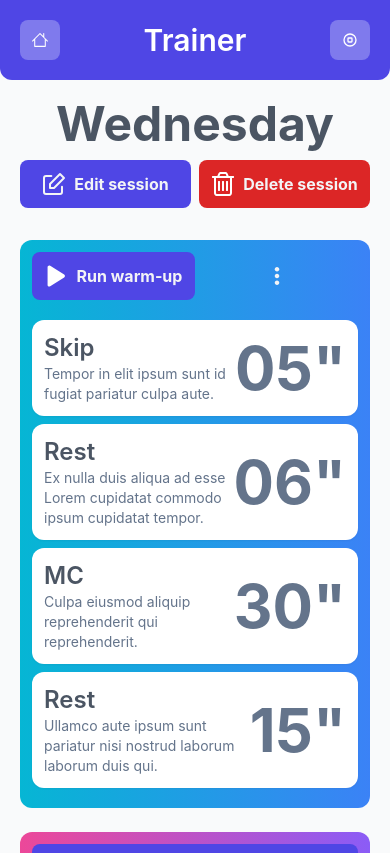
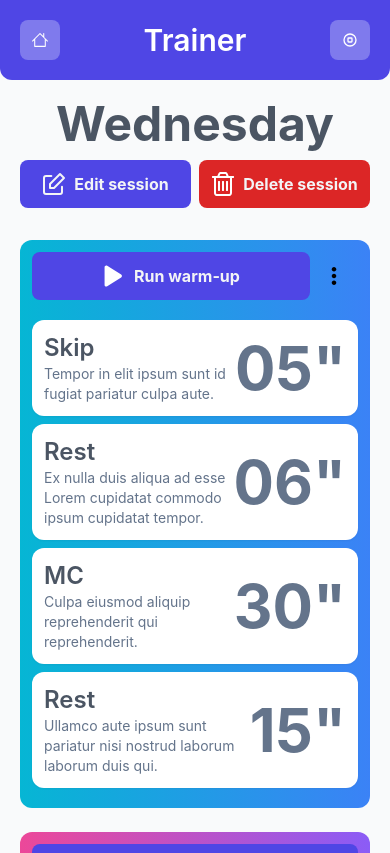
Before and after one commit to simone98dm/lazy-trainer-fe, a Vue app: page /details/4efd4d28-ee08-4713-838c-d527b518ab55 in a window 390 px wide. Shown: the top 853 px of the page. Built offline with nearby package versions, Linux system fonts and the light colour scheme.

Commit message:
add dropdown to duplicate

```diff
--- a/src/components/Button/Button.vue
+++ b/src/components/Button/Button.vue
@@ -17,29 +17,28 @@ const emit = defineEmits(["click"]);
       'appearance-none',
       'block',
       {
-        'bg-indigo-600 hover:bg-indigo-500':
+        'bg-indigo-600 hover:bg-indigo-500 text-gray-100':
           !props.color || props.color === ButtonColor.PRIMARY,
       },
-      { 'bg-red-600 hover:bg-red-500': props.color === ButtonColor.DANGER },
+      { 'bg-red-600 hover:bg-red-500 text-gray-100': props.color === ButtonColor.DANGER },
       {
-        'bg-green-600 hover:bg-green-500': props.color === ButtonColor.SUCCESS,
+        'bg-green-600 hover:bg-green-500 text-gray-100': props.color === ButtonColor.SUCCESS,
       },
       {
-        'bg-orange-600 hover:bg-orange-500':
+        'bg-orange-600 hover:bg-orange-500 text-gray-100':
           props.color === ButtonColor.WARNING,
       },
       {
-        'bg-slate-800 hover:bg-slate-500': props.color === ButtonColor.DARK,
+        'bg-slate-800 hover:bg-slate-500 text-gray-100': props.color === ButtonColor.DARK,
       },
       {
         'bg-white hover:bg-slate-100 text-black':
           props.color === ButtonColor.LIGHT,
       },
       {
-        'bg-trasparent hover:bg-slate-100':
+        'bg-trasparent hover:bg-slate-100 text-black':
           props.color === ButtonColor.TRASPARENT,
       },
-      'text-gray-100',
       'font-bold',
       'rounded-lg',
       'py-3',
--- /dev/null
+++ b/src/components/Dropdown/Dropdown.vue
@@ -0,0 +1,31 @@
+<script setup lang="ts">
+import { ref } from "vue";
+import Button from "@/components/Button/Button.vue";
+import DotsIcon from "@/components/Icons/DotsIcon.vue";
+import { ButtonColor, ButtonSize } from "../../utils";
+
+let showDropdown = ref(false);
+</script>
+
+<template>
+  <div class="relative">
+    <div
+      class="flex flex-row items-center w-full text-sm font-semibold text-left bg-transparent rounded-lg text-white"
+    >
+      <Button
+        :icon="DotsIcon"
+        :color="ButtonColor.TRASPARENT"
+        :size="ButtonSize.MEDIUM"
+        @click="() => (showDropdown = !showDropdown)"
+      ></Button>
+    </div>
+    <div
+      v-if="showDropdown"
+      class="absolute right-0 w-fit mt-2 origin-top-right rounded-md shadow-lg -mt-2"
+    >
+      <div class="p-2 bg-white rounded-md shadow">
+        <slot />
+      </div>
+    </div>
+  </div>
+</template>
--- /dev/null
+++ b/src/components/Icons/ArrowDownIcon.vue
@@ -0,0 +1,13 @@
+<template>
+  <svg
+    fill="white"
+    viewBox="0 0 20 20"
+    class="inline w-4 h-4 mt-1 ml-1 transition-transform duration-200 transform md:-mt-1 rotate-0"
+  >
+    <path
+      fill-rule="evenodd"
+      d="M5.293 7.293a1 1 0 011.414 0L10 10.586l3.293-3.293a1 1 0 111.414 1.414l-4 4a1 1 0 01-1.414 0l-4-4a1 1 0 010-1.414z"
+      clip-rule="evenodd"
+    ></path>
+  </svg>
+</template>
--- /dev/null
+++ b/src/components/Icons/ArrowUpIcon.vue
@@ -0,0 +1,13 @@
+<template>
+  <svg
+    fill="white"
+    viewBox="0 0 20 20"
+    class="inline w-4 h-4 mt-1 ml-1 transition-transform duration-200 transform md:-mt-1 rotate-180"
+  >
+    <path
+      fill-rule="evenodd"
+      d="M5.293 7.293a1 1 0 011.414 0L10 10.586l3.293-3.293a1 1 0 111.414 1.414l-4 4a1 1 0 01-1.414 0l-4-4a1 1 0 010-1.414z"
+      clip-rule="evenodd"
+    ></path>
+  </svg>
+</template>
--- a/src/components/Icons/DotsIcon.vue
+++ b/src/components/Icons/DotsIcon.vue
@@ -2,7 +2,7 @@
   <svg
     version="1.1"
     viewBox="0 0 32 32"
-	fill="currentColor"
+    fill="currentColor"
     style="enable-background: new 0 0 32 32"
   >
     <g>
--- /dev/null
+++ b/src/components/Icons/DuplicateIcon.vue
@@ -0,0 +1,14 @@
+<template>
+  <svg
+    viewBox="0 0 512 512"
+    fill="currentColor"
+    xmlns="http://www.w3.org/2000/svg"
+  >
+    <path
+      fill-rule="evenodd"
+      clip-rule="evenodd"
+      d="M152 32C138.745 32 128 42.7452 128 56V128L56 128C42.7452 128 32 138.745 32 152L32 456C32 469.255 42.7451 480 56 480L360 480C373.255 480 384 469.255 384 456V384H456C469.255 384 480 373.255 480 360L480 56C480 42.7452 469.255 32 456 32L152 32ZM384 352L384 152C384 138.745 373.255 128 360 128L160 128V64L448 64L448 352H384ZM64 448L64 160L352 160L352 448L64 448Z"
+      fill="currentColor"
+    />
+  </svg>
+</template>
--- a/src/pages/Details.vue
+++ b/src/pages/Details.vue
@@ -11,7 +11,7 @@ import Button from "@/components/Button/Button.vue";
 import { ButtonColor, ButtonSize, getDayOfTheWeek, LinkType } from "../utils";
 import { useActivityStore } from "../stores/activity";
 import { useTimerStore } from "../stores/timer";
-import DotsIcon from "../components/Icons/DotsIcon.vue";
+import Dropdown from "@/components/Dropdown/Dropdown.vue";
 
 const route = useRoute();
 const activityStore = useActivityStore();
@@ -85,13 +85,20 @@ function duplicateWarmup() {
           label="Run warm-up"
           @click="runWarmUp"
         />
+
+        <Dropdown>
+          <div
+            class="mt-2 text-sm font-semibold bg-transparent rounded-lg"
+          >
             <Button
               v-if="warmupActivitiesCount"
               :color="ButtonColor.TRASPARENT"
-          :icon="DotsIcon"
+              label="Duplicate"
               :size="ButtonSize.MEDIUM"
               @click="duplicateWarmup"
             />
+          </div>
+        </Dropdown>
       </div>
       <div v-for="activity in warmUpActivities">
         <Link
```
Lines whose indentation alone changed are shown as unchanged.
